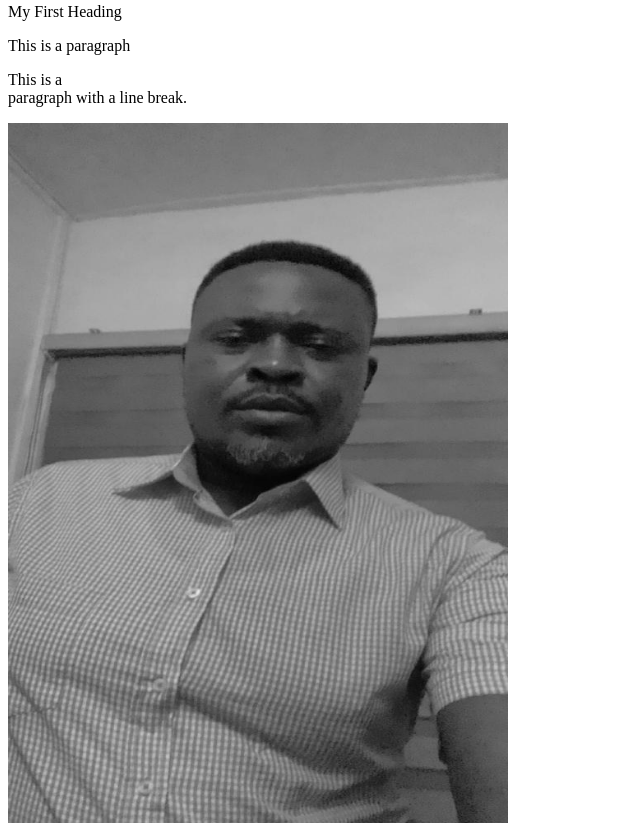
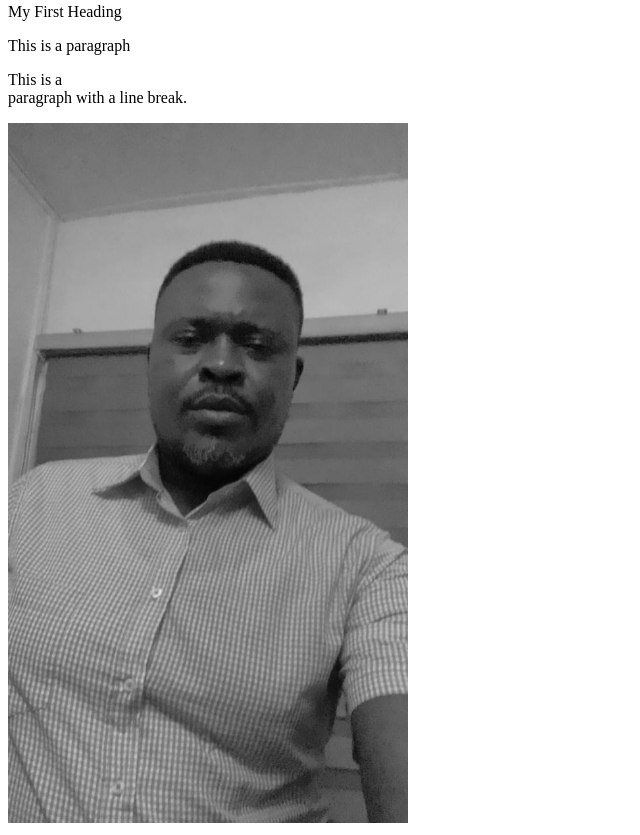
Before and after one commit to genesisgap/wk1, a plain HTML site: page index.html in a window 1280 px wide. Shown: the part 1537-2372 px from the top of the page, without its empty margins (0-640 px from the left). Drawn offline with Linux system fonts and the light colour scheme.

Commit message:
fix: modify my notes

```diff
--- a/index.html
+++ b/index.html
@@ -50,6 +50,6 @@
                      <p> This is a paragraph
 
                     <p>This is a <br> paragraph with a line break.</p>
-                    <img src="genesis two.jpg" alt="genesis" width="500" height="700">
+                    <img src="genesis two.jpg" alt="genesis" width="400" height="700">
 </body>
 </html>
```
